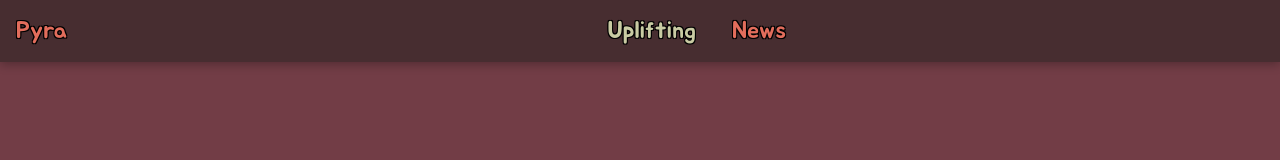
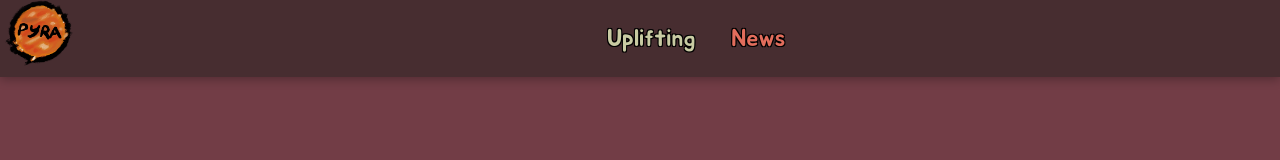
Before and after one commit to Ketchuso/Pyra, a React (Create React App) app in the folder client/: page /auth in a window 1280 px wide. Shown: the top 160 px of the page. Built offline with nearby package versions, Linux system fonts and the light colour scheme; no server answers.

Commit message:
adds logo

```diff
--- a/client/src/Pages/Home.js
+++ b/client/src/Pages/Home.js
@@ -85,7 +85,7 @@ function Home() {
                                     {/* Bottom-aligned info */}
                                     <div className="article-info">
                                         <h3>Fact Checked:</h3>
-                                        <h3>Posted @{formatDate(article.created_at)}</h3>
+                                        <h3>Posted: {formatDate(article.created_at)}</h3>
                                     </div>
                                 </div>
                             ))
--- a/client/src/components/NavBar.js
+++ b/client/src/components/NavBar.js
@@ -50,7 +50,10 @@ function NavBar({ setUser, user }) {
 
   return (
     <nav className="nav-container">
-      <NavLink to="/" id="nav-logo">Pyra</NavLink>
+      <NavLink to="/" id="nav-logo">
+        <img src="/images/Logo.png" alt="Logo" />
+      </NavLink>
+
 
       <div className="filters">
         {/* Filter Buttons */}
--- a/client/src/index.css
+++ b/client/src/index.css
@@ -46,6 +46,7 @@ a{
   padding: 0 1rem; /* <-- Add horizontal space from the edges */
   padding: 1rem;
   z-index: 1000;
+  overflow: visible;
 }
 
 .nav-text {
@@ -62,11 +63,30 @@ a{
 }
 
 #nav-logo {
+  display: flex;
+  align-items: center;
+  gap: 2rem; /* space between text and image */
   text-decoration: none;
   color: var(--main-color);
   font-size: x-large;
   transition: transform 0.3s ease-in-out;
 }
+
+#nav-logo img {
+  height: 50px;
+  width: auto;
+  transform: scale(2); /* make it 30% bigger */
+  transform-origin: center;
+  margin-bottom: -10%;
+}
+
+
+.logo-text {
+  font-size: x-large;
+  font-weight: bold;
+}
+
+
 
 #nav-logo:hover {
   transform: scale(1.1);
```
Also changed, not shown: client/public/images/Logo.png (added).
